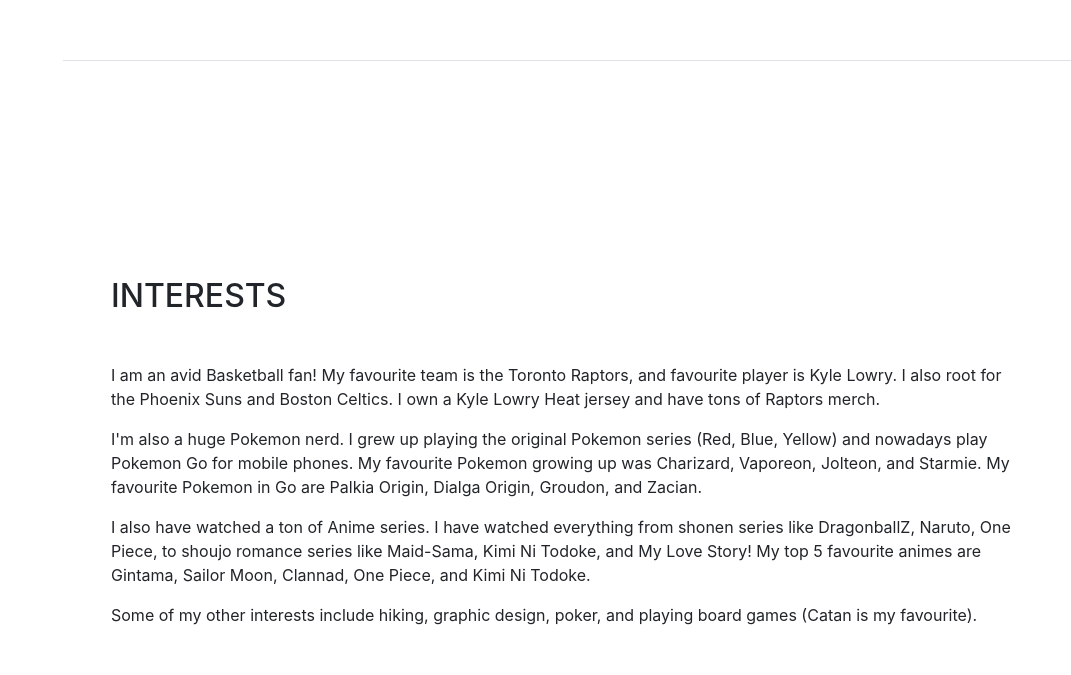
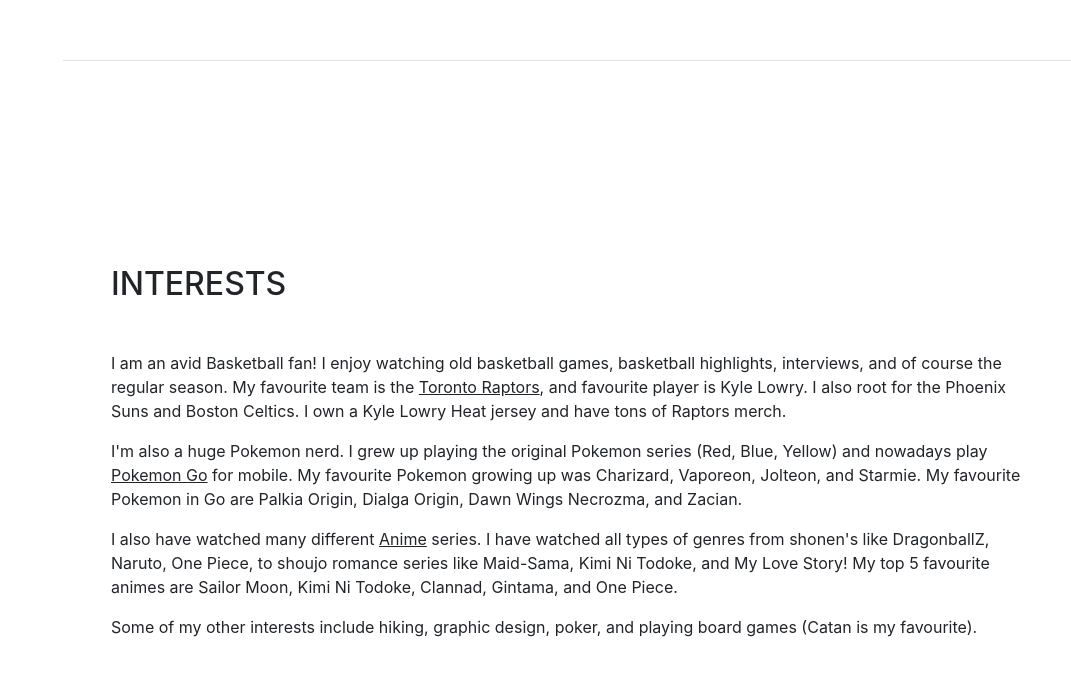
Before and after one commit to dimitriwalters/dimitriwalters.github.io, a website with bundled scripts: page index.html in a window 1280 px wide. Shown: the part 4079-4754 px from the top of the page, without its empty margins (209-1280 px from the left). Built offline with nearby package versions, Linux system fonts and the light colour scheme; a web font is replaced by a local one.

Commit message:
Tweak interests section

```diff
--- a/index.html
+++ b/index.html
@@ -318,9 +318,9 @@
       <section class="resume-section p-3 p-lg-5 d-flex flex-column" id="interests">
         <div class="my-auto">
           <h2 class="mb-5">Interests</h2>
-          <p>I am an avid Basketball fan! My favourite team is the Toronto Raptors, and favourite player is Kyle Lowry. I also root for the Phoenix Suns and Boston Celtics. I own a Kyle Lowry Heat jersey and have tons of Raptors merch.</p>
-          <p>I'm also a huge Pokemon nerd. I grew up playing the original Pokemon series (Red, Blue, Yellow) and nowadays play Pokemon Go for mobile phones. My favourite Pokemon growing up was Charizard, Vaporeon, Jolteon, and Starmie. My favourite Pokemon in Go are Palkia Origin, Dialga Origin, Groudon, and Zacian.</p>
-          <p>I also have watched a ton of Anime series. I have watched everything from shonen series like DragonballZ, Naruto, One Piece, to shoujo romance series like Maid-Sama, Kimi Ni Todoke, and My Love Story! My top 5 favourite animes are Gintama, Sailor Moon, Clannad, One Piece, and Kimi Ni Todoke.</p>
+          <p>I am an avid Basketball fan! I enjoy watching old basketball games, basketball highlights, interviews, and of course the regular season. My favourite team is the <u>Toronto Raptors</u>, and favourite player is Kyle Lowry. I also root for the Phoenix Suns and Boston Celtics. I own a Kyle Lowry Heat jersey and have tons of Raptors merch.</p>
+          <p>I'm also a huge Pokemon nerd. I grew up playing the original Pokemon series (Red, Blue, Yellow) and nowadays play <u>Pokemon Go</u> for mobile. My favourite Pokemon growing up was Charizard, Vaporeon, Jolteon, and Starmie. My favourite Pokemon in Go are Palkia Origin, Dialga Origin, Dawn Wings Necrozma, and Zacian.</p>
+          <p>I also have watched many different <u>Anime</u> series. I have watched all types of genres from shonen's like DragonballZ, Naruto, One Piece, to shoujo romance series like Maid-Sama, Kimi Ni Todoke, and My Love Story! My top 5 favourite animes are Sailor Moon, Kimi Ni Todoke, Clannad, Gintama, and One Piece.</p>
           <p>Some of my other interests include hiking, graphic design, poker, and playing board games (Catan is my favourite).</p>
         </div>
       </section>
```
